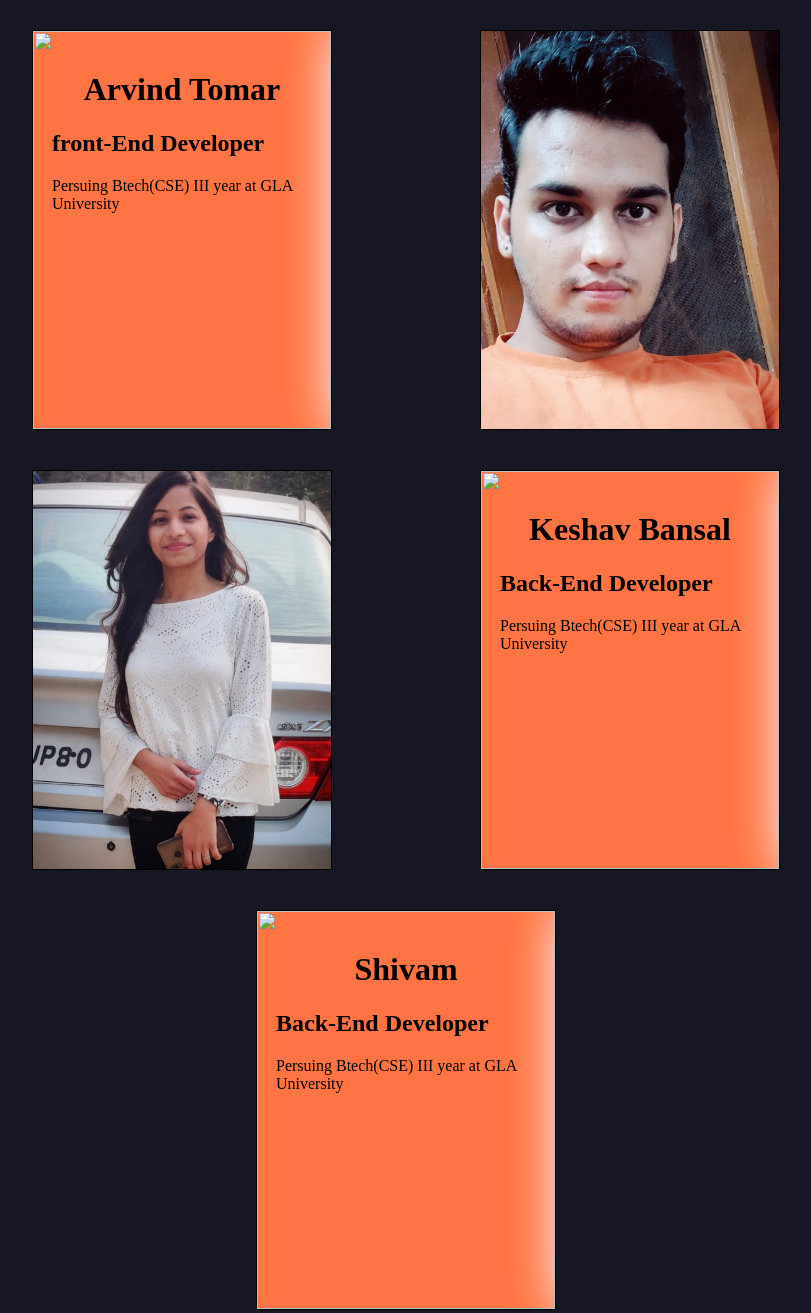
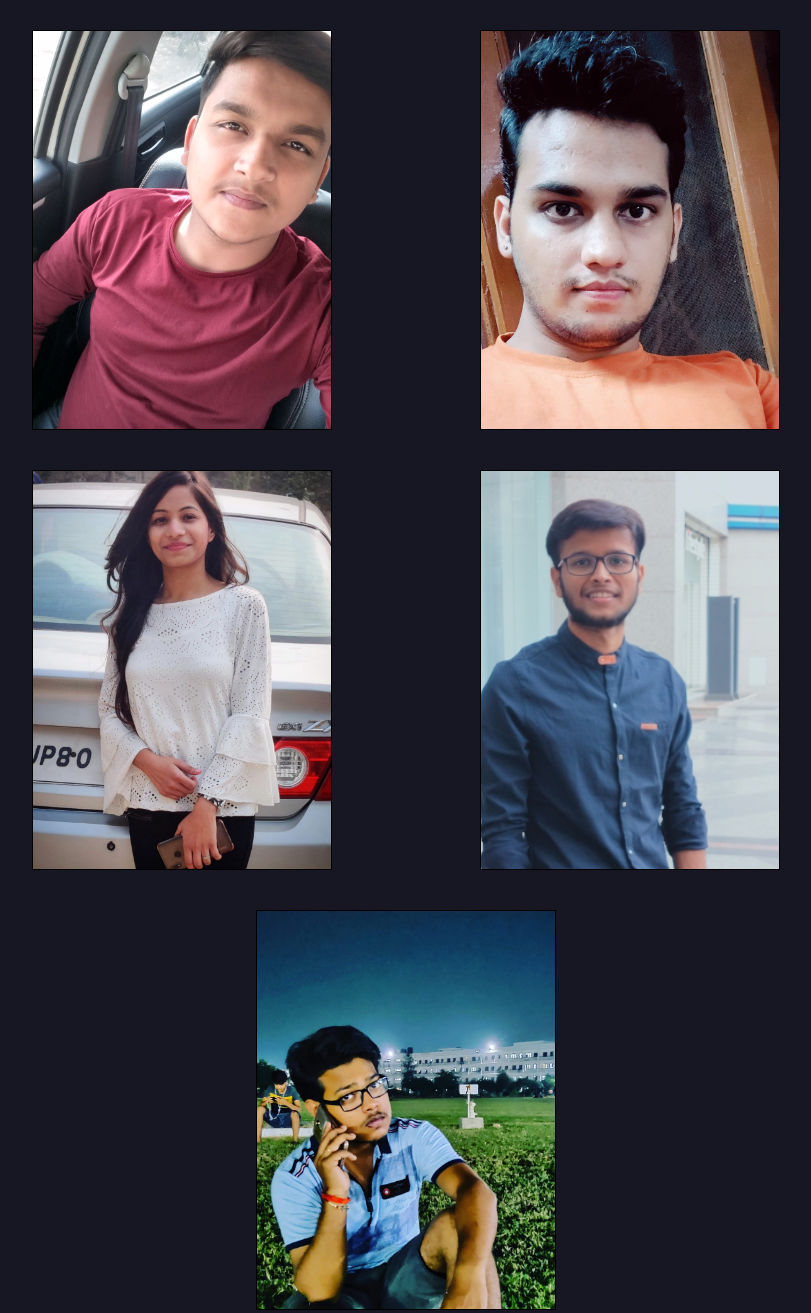
Before and after one commit to chirag-singh-rana/mini-project, a plain HTML site: page contact.html in a window 1280 px wide. Shown: the whole page, without its empty margins (240-1051 px from the left). Drawn offline with Linux system fonts and the light colour scheme; the site is published under a folder, as on GitHub Pages, so addresses that start at the root find nothing.

Commit message:
final commit

```diff
--- a/contact.html
+++ b/contact.html
@@ -72,7 +72,7 @@
     <div class="container">
         <div class="card">
             <div class="imgbox">
-                <img src="/contact-us images/arvind.jpg" alt="">
+                <img src="contact-us images/arvind.jpg" alt="">
             </div>
             <div class="details">
                 <h1>Arvind Tomar</h1>
@@ -107,7 +107,7 @@
         </div>
         <div class="card">
             <div class="imgbox">
-                <img src="/contact-us images/keshav.jpg" alt="">
+                <img src="contact-us images/keshav.jpg" alt="">
             </div>
             <div class="details">
                 <h1>Keshav Bansal</h1>
@@ -119,7 +119,7 @@
         </div>
         <div class="card">
             <div class="imgbox">
-                <img src="/contact-us images/shivam.jpg" alt="">
+                <img src="contact-us images/shivam.jpg" alt="">
             </div>
             <div class="details">
                 <h1>Shivam</h1>
```
